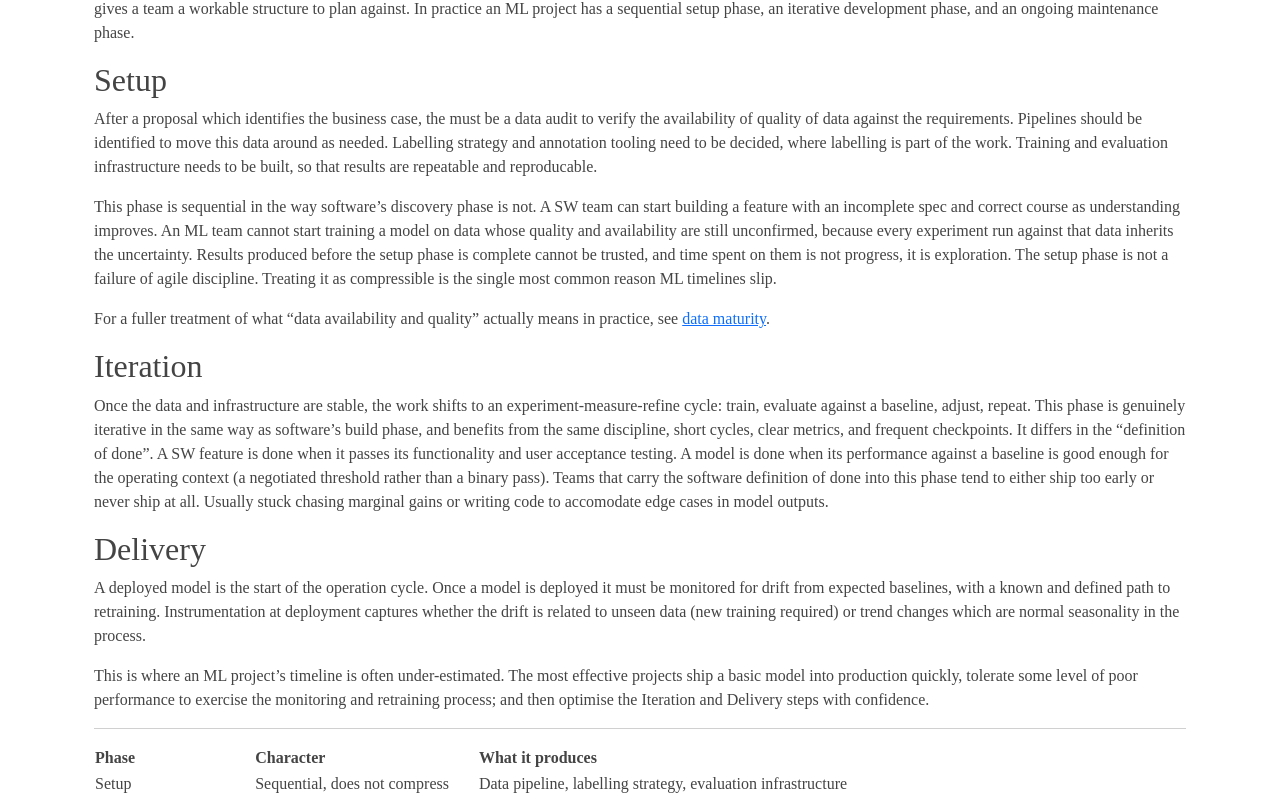
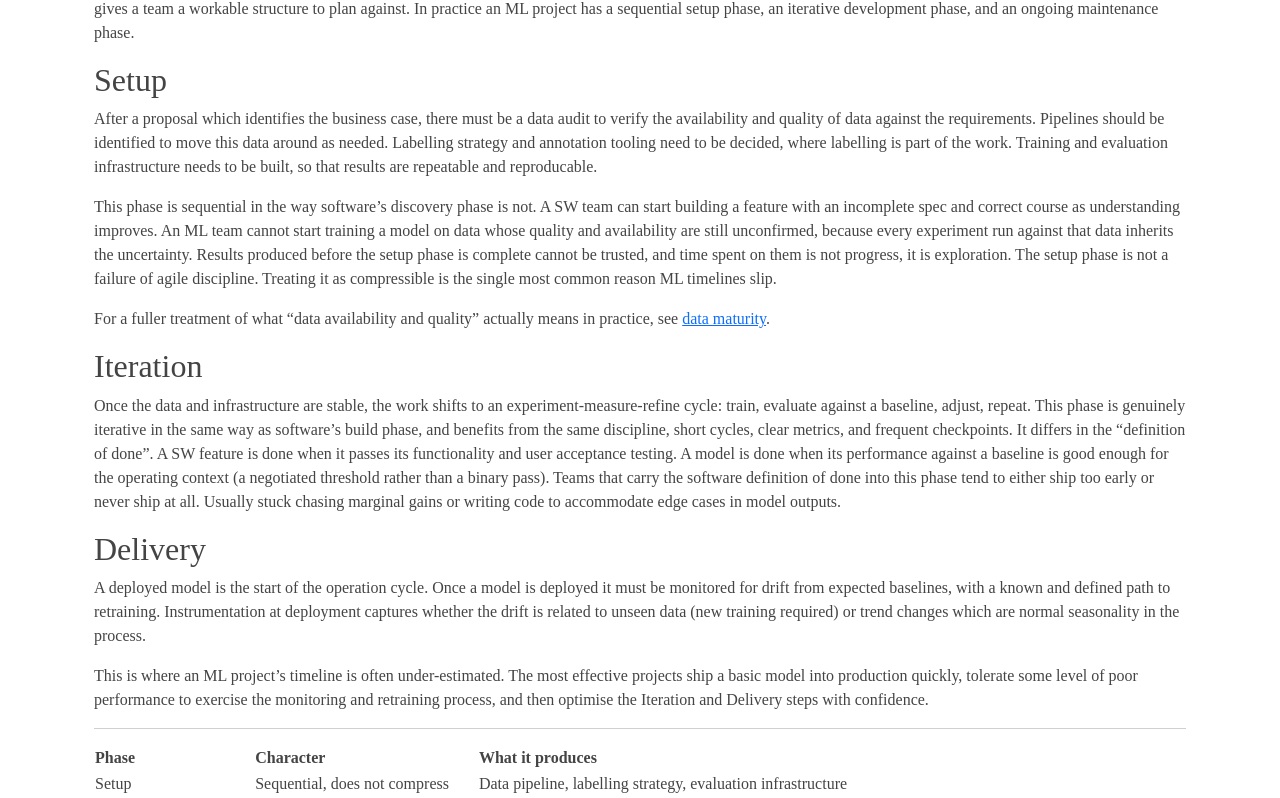
Before and after one commit to bayinfosys/bayinfosys.github.io, a Jekyll site: the page built from _posts/2026-01-01-86-structuring-ml-projects.md, in a window 1280 px wide and 1400 px high. Shown: the part 207-1005 px from the top of the window. Built offline with Jekyll 4.4.1, drawn with Linux system fonts in a browser that asks for light colours.

Commit message:
fix: typos

```diff
--- a/_posts/2026-01-01-86-structuring-ml-projects.md
+++ b/_posts/2026-01-01-86-structuring-ml-projects.md
@@ -27,7 +27,7 @@
 
 ## Setup
 
-After a proposal which identifies the business case, the must be a data audit to verify the availability of quality of data against the requirements.
+After a proposal which identifies the business case, there must be a data audit to verify the availability and quality of data against the requirements.
 Pipelines should be identified to move this data around as needed.
 Labelling strategy and annotation tooling need to be decided, where labelling is part of the work.
 Training and evaluation infrastructure needs to be built, so that results are repeatable and reproducable.
@@ -49,7 +49,7 @@
 A SW feature is done when it passes its functionality and user acceptance testing.
 A model is done when its performance against a baseline is good enough for the operating context (a negotiated threshold rather than a binary pass).
 Teams that carry the software definition of done into this phase tend to either ship too early or never ship at all.
-Usually stuck chasing marginal gains or writing code to accomodate edge cases in model outputs.
+Usually stuck chasing marginal gains or writing code to accommodate edge cases in model outputs.
 
 ## Delivery
 
@@ -58,7 +58,7 @@
 Instrumentation at deployment captures whether the drift is related to unseen data (new training required) or trend changes which are normal seasonality in the process.
 
 This is where an ML project's timeline is often under-estimated.
-The most effective projects ship a basic model into production quickly, tolerate some level of poor performance to exercise the monitoring and retraining process; and then optimise the Iteration and Delivery steps with confidence.
+The most effective projects ship a basic model into production quickly, tolerate some level of poor performance to exercise the monitoring and retraining process, and then optimise the Iteration and Delivery steps with confidence.
 
 ---
 
```
